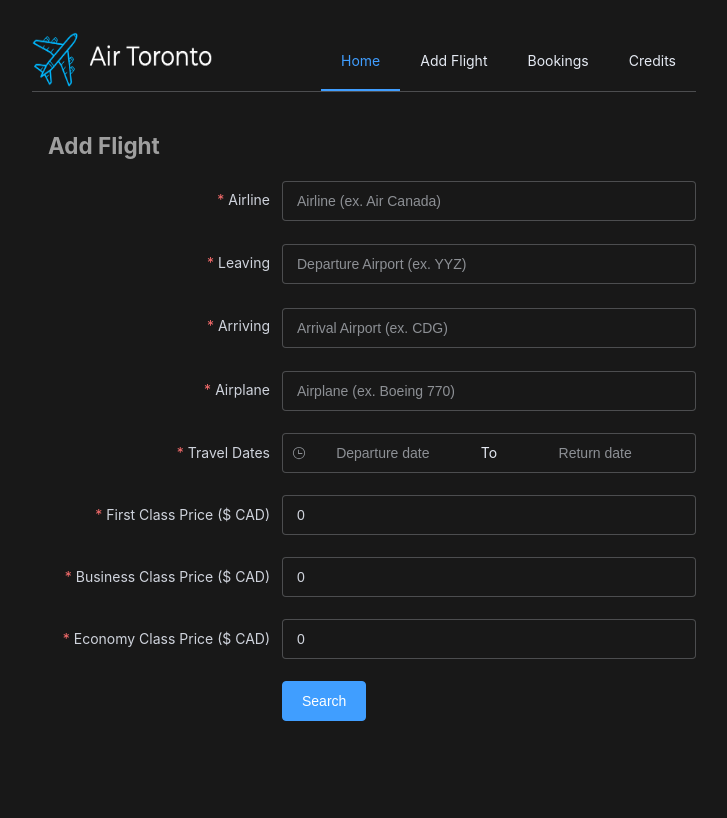
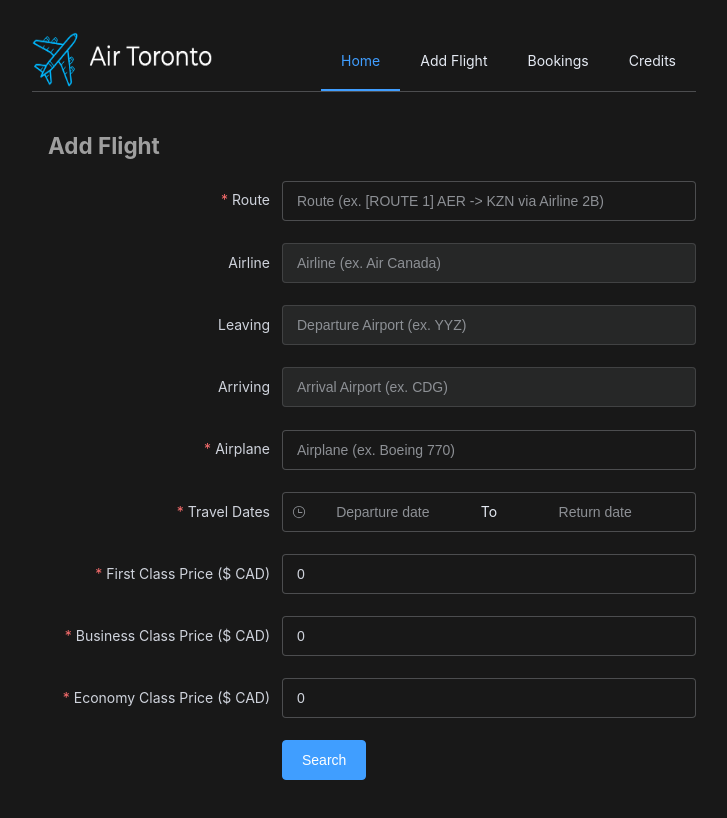
Before and after one commit to UTSCC09/project-frontend-frauds, a Vue app in the folder frontend/: page /add-flight in a window 1280 px wide. Shown: the top 818 px of the page, without its empty margins (276-1003 px from the left). Built offline with nearby package versions, Linux system fonts and the light colour scheme.

Commit message:
feat: route integration with frontend

```diff
--- a/frontend/src/components/AddFlight.vue
+++ b/frontend/src/components/AddFlight.vue
@@ -1,12 +1,12 @@
 <script setup>
 import { reactive, ref } from "vue";
-import { searchAirlines } from "../services/airline";
 import { searchRoutes } from "../services/route";
 import { searchPlanes } from "../services/plane";
 const formRef = ref(null);
 
 // do not use same name with ref
 const form = reactive({
+  route: "",
   airline: "",
   airplane: "",
   departureAirport: "",
@@ -18,10 +18,10 @@ const form = reactive({
 });
 
 const rules = reactive({
-  airline: [
+  route: [
     {
       required: true,
-      message: "Please select airline",
+      message: "Please select route",
       trigger: "change",
     },
   ],
@@ -29,20 +29,6 @@ const rules = reactive({
     {
       required: true,
       message: "Please select airplane",
-      trigger: "change",
-    },
-  ],
-  departureAirport: [
-    {
-      required: true,
-      message: "Please select Departure Airport",
-      trigger: "change",
-    },
-  ],
-  arrivalAirport: [
-    {
-      required: true,
-      message: "Please select Arrival Airport",
       trigger: "change",
     },
   ],
@@ -99,47 +85,6 @@ const onSubmit = async (formElement) => {
   });
 };
 
-const fetchAirlineSuggestions = async (query, cb) => {
-  const resp = await searchAirlines(query);
-  const results = resp.data.data.map(({ name, iata, airlineId }) => {
-    return {
-      value: `${iata} - ${name}`,
-      airlineId,
-    };
-  });
-  cb(results);
-};
-
-const fetchDepartureAirportSuggestions = async (query, cb) => {
-  const resp = await searchRoutes(query, {
-    airplane: form.airline.split("-")[0],
-  });
-
-  console.log(resp.data.data);
-
-  const results = resp.data.data.map(({ name, iata }) => {
-    return {
-      value: `${iata} - ${name}`,
-    };
-  });
-  cb(results);
-};
-
-const fetchArrivalAirportSuggestions = async (query, cb) => {
-  const resp = await searchRoutes(query, {
-    airplane: form.airline.split("-")[0],
-  });
-
-  console.log(resp.data.data);
-
-  const results = resp.data.data.map(({ name, iata }) => {
-    return {
-      value: `${iata} - ${name}`,
-    };
-  });
-  cb(results);
-};
-
 const fetchPlaneSuggestions = async (query, cb) => {
   const resp = await searchPlanes(query);
   const results = resp.data.data.map(({ name, iata }) => {
@@ -149,6 +94,20 @@ const fetchPlaneSuggestions = async (query, cb) => {
       iata,
     };
   });
+  cb(results);
+};
+
+const fetchRouteSuggestions = async (query, cb) => {
+  const resp = await searchRoutes(query);
+  const results = resp.data.data.map(
+    ({ routeId, sourceAirport, destAirport, airline, name, iata }) => {
+      return {
+        value: `[ROUTE ${routeId}] ${sourceAirport} -> ${destAirport} via Airline ${airline} `,
+        name,
+        iata,
+      };
+    }
+  );
   cb(results);
 };
 </script>
@@ -162,29 +121,38 @@ const fetchPlaneSuggestions = async (query, cb) => {
     label-width="250px"
     size="large"
   >
-    <el-form-item label="Airline" prop="airline">
+    <el-form-item label="Route" prop="route">
       <el-autocomplete
         style="width: 100%"
         clearable
-        :fetch-suggestions="fetchAirlineSuggestions"
+        :fetch-suggestions="fetchRouteSuggestions"
+        v-model="form.route"
+        placeholder="Route (ex. [ROUTE 1] AER -> KZN via Airline 2B)"
+      />
+    </el-form-item>
+    <el-form-item label="Airline">
+      <el-input
+        style="width: 100%"
+        readonly
+        disabled
         v-model="form.airline"
         placeholder="Airline (ex. Air Canada)"
       />
     </el-form-item>
-    <el-form-item label="Leaving" prop="departureAirport">
-      <el-autocomplete
+    <el-form-item label="Leaving">
+      <el-input
         style="width: 100%"
-        clearable
-        :fetch-suggestions="fetchDepartureAirportSuggestions"
+        readonly
+        disabled
         v-model="form.departureAirport"
         placeholder="Departure Airport (ex. YYZ)"
       />
     </el-form-item>
-    <el-form-item label="Arriving" prop="arrivalAirport">
-      <el-autocomplete
+    <el-form-item label="Arriving">
+      <el-input
         style="width: 100%"
-        clearable
-        :fetch-suggestions="fetchArrivalAirportSuggestions"
+        readonly
+        disabled
         v-model="form.arrivalAirport"
         placeholder="Arrival Airport (ex. CDG)"
       />
--- a/frontend/src/services/route.js
+++ b/frontend/src/services/route.js
@@ -4,7 +4,6 @@ import config from "../../config";
 export async function searchRoutes(query, match) {
   return axios.post(`${config.BACKEND_URL}/api/routes/search`, {
     query,
-    fields: ["name", "iata"],
     match,
   });
 }
```
Also changed, not shown: 2 other files (tests, documents, lock files or other folders).
